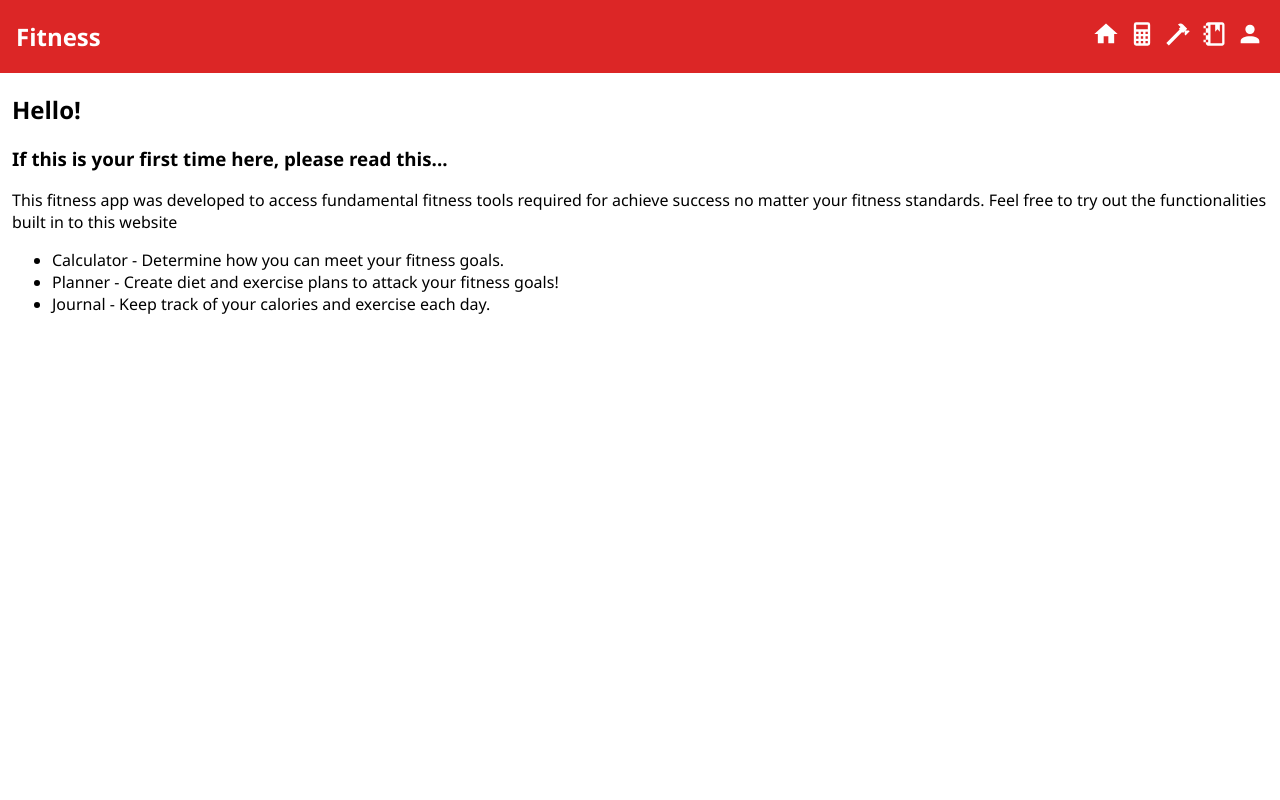
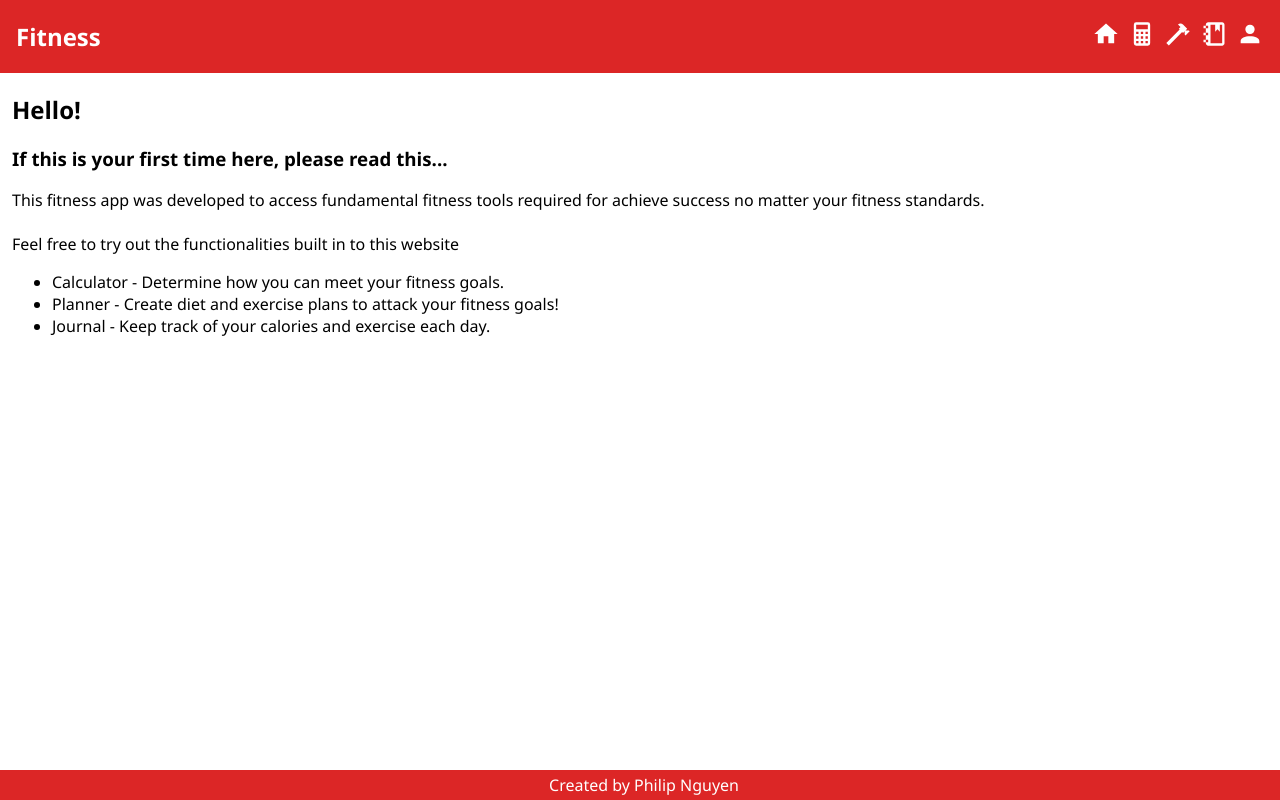
Before and after one commit to pn-code/fitness-app, a React (Vite) app: page / in a window 1280 px wide. Built offline with nearby package versions, Linux system fonts and the light colour scheme.

Commit message:
added footer

```diff
--- a/package.json
+++ b/package.json
@@ -1,7 +1,8 @@
 {
   "name": "fitness-app",
   "private": true,
-  "version": "0.0.0",
+  "version": "0.1.0",
+  "homepage": "https://pn-code.github.io/fitness-app/",
   "type": "module",
   "scripts": {
     "dev": "vite",
@@ -18,6 +19,7 @@
     "@types/react": "^18.0.22",
     "@types/react-dom": "^18.0.7",
     "@vitejs/plugin-react": "^2.2.0",
+    "gh-pages": "^4.0.0",
     "react-router": "^6.4.3",
     "react-router-dom": "^6.4.3",
     "vite": "^3.2.0"
--- /dev/null
+++ b/src/components/Footer.jsx
@@ -0,0 +1,9 @@
+const Footer = () => {
+    return (
+        <footer>
+            <a href="https://github.com/pn-code/">Created by Philip Nguyen</a>
+        </footer>
+    )
+}
+
+export default Footer;
--- a/src/components/Navbar.jsx
+++ b/src/components/Navbar.jsx
@@ -10,7 +10,7 @@ const Navbar = () => {
     return (
     <div className="container">
         <nav className="Navbar">
-            <h1 className="logo">Fitness</h1>
+            <h1 className="logo"><Link to="/">Fitness</Link></h1>
             <ul>
                 <li>
                     <Link to="/"><img src={homeIcon}/></Link>
--- a/src/index.css
+++ b/src/index.css
@@ -20,6 +20,15 @@ body {
     margin-inline: 16px;
 }
 
+.Navbar h1 a {
+    text-decoration: none;
+    color: white;
+}
+
+.Navbar h1 a:hover {
+    text-decoration: underline 2px var(--nav-font-clr);
+}
+
 .Navbar ul {
     display: flex;
     justify-content: center;
@@ -37,6 +46,25 @@ body {
     filter: invert(100%) sepia(0%) saturate(0%) hue-rotate(87deg) brightness(107%) contrast(101%);
 }
 
-.Navbar a:hover {
+.Navbar ul a:hover {
     border-bottom: 2px white solid;
 }
+
+footer {
+    position: fixed;
+    left: 0;
+    bottom: 0;
+    width: 100%;
+    background-color: var(--nav-clr);
+    padding: 4px;
+    text-align: center;
+}
+
+footer a {
+    color: var(--nav-font-clr);
+    text-decoration: none;
+}
+
+footer a:hover {
+    text-decoration: underline;
+}
--- a/src/index.jsx
+++ b/src/index.jsx
@@ -7,6 +7,7 @@ import Calculator from "./pages/Calculator";
 import Journal from "./pages/Journal";
 import Profile from "./pages/Profile";
 import Navbar from "./components/Navbar";
+import Footer from "./components/Footer";
 import { BrowserRouter as Router, Routes, Route } from "react-router-dom";
 import "./index.css";
 
@@ -21,6 +22,7 @@ ReactDOM.createRoot(document.getElementById("root")).render(
                 <Route path="/journal" element={<Journal />} />
                 <Route path="/profile" element={<Profile />} />
             </Routes>
+            <Footer />
         </Router>
     </React.StrictMode>
 );
--- a/src/pages/Calculator.jsx
+++ b/src/pages/Calculator.jsx
@@ -1,5 +1,5 @@
 import React from "react";
-import "../styles/calculator-styles.css";
+import "../styles/calculator.css";
 
 const Calculator = () => {
     const [metric, setMetric] = React.useState(false);
--- a/src/pages/Home.jsx
+++ b/src/pages/Home.jsx
@@ -4,27 +4,33 @@ const Home = () => {
             <main className="Home">
                 <section className="introduction">
                     <h1>Hello!</h1>
-                    <h3>If this is your first time here, please read this...</h3>
+                    <h3>
+                        If this is your first time here, please read this...
+                    </h3>
                     <p>
-                        This fitness app was developed to access fundamental fitness
-                        tools required for achieve success no matter your fitness
-                        standards. Feel free to try out the functionalities built in to
+                        This fitness app was developed to access fundamental
+                        fitness tools required for achieve success no matter
+                        your fitness standards.
+                        <br></br>
+                        <br></br>
+                        Feel free to try out the functionalities built in to
                         this website
                     </p>
                     <ul>
                         <li>
-                            Calculator - Determine how you can meet your fitness goals.
+                            Calculator - Determine how you can meet your fitness
+                            goals.
                         </li>
                         <li>
-                            Planner - Create diet and exercise plans to attack your
-                            fitness goals!
+                            Planner - Create diet and exercise plans to attack
+                            your fitness goals!
                         </li>
                         <li>
-                            Journal - Keep track of your calories and exercise each day.
+                            Journal - Keep track of your calories and exercise
+                            each day.
                         </li>
                     </ul>
                 </section>
-
             </main>
         </div>
     );
--- a/src/styles/calculator-styles.css
+++ b/src/styles/calculator.css
@@ -3,6 +3,7 @@
     border: 1px solid gray;
     border-radius: 4px;
     padding: 20px;
+    overflow:hidden;
 }
 
 .metric--container {
@@ -40,6 +41,10 @@
     border-top: 1px solid gray;
 }
 
+h4 {
+    margin-block: 2vh;
+}
+
 strong {
     color: #dc2626;
     text-decoration: underline;
--- a/vite.config.js
+++ b/vite.config.js
@@ -3,5 +3,6 @@ import react from '@vitejs/plugin-react'
 
 // https://vitejs.dev/config/
 export default defineConfig({
+  base: '/',
   plugins: [react()]
 })
```
Also changed, not shown: 1 other file (tests, documents, lock files or other folders).
